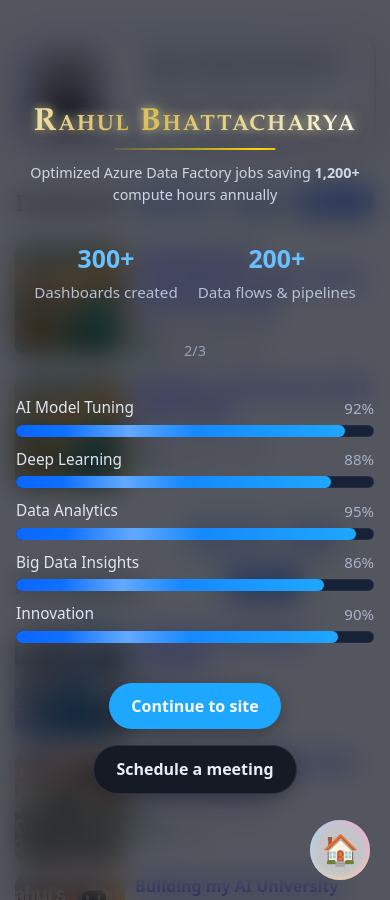
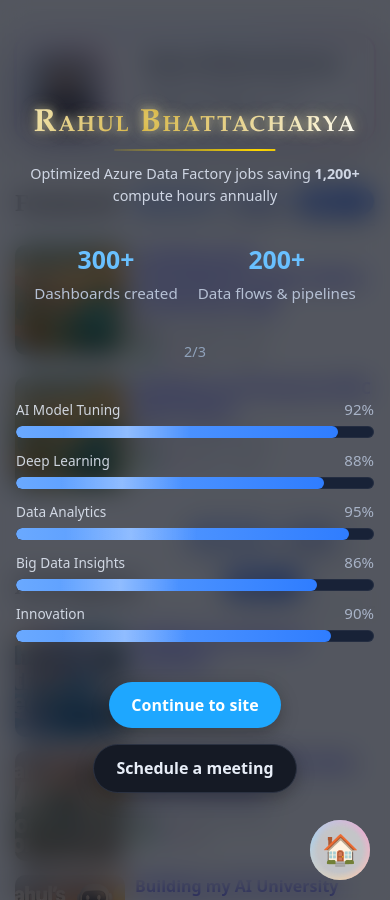
Before and after one commit to RahulBhattacharya1/RahulBhattacharya1.github.io, a Jekyll site: the page built from index.html, in a window 390 px wide. Built offline with Jekyll 4.4.1, drawn with Linux system fonts in a browser that asks for light colours; the list of posts is cut into pages by our own code.

Commit message:
Update rb_intro.css

```diff
--- a/assets/css/rb_intro.css
+++ b/assets/css/rb_intro.css
@@ -241,3 +241,67 @@
 
 /* Ensure the bar can truly expand */
 .rbx-bar{ width: 100%; min-width: 0; }
+
+/* ===== Compact metrics & bars (non-destructive overrides) ===== */
+:root{
+  /* Tunables */
+  --metric-label-size: clamp(0.8rem, 1.2vw, 0.95rem);
+  --skill-name-size:  clamp(0.85rem, 1.3vw, 1rem);
+  --pct-size:         clamp(0.8rem, 1.1vw, 0.95rem);
+  --bar-h:            8px;                 /* was chunky; slimmer */
+  --bar-radius:       999px;               /* fully pill */
+  --bar-gap:          10px;                /* spacing between rows */
+  --bar-track-alpha:  0.14;                /* lighter track */
+  --bar-fill-alpha:   0.95;                /* reduce glow */
+}
+
+/* 1) Metrics: numbers stay; labels smaller */
+.rbx-metric .label,
+.rbx-metrics .label,
+.rbx-metric .caption,
+.rbx-metrics .caption {
+  font-size: var(--metric-label-size);
+  line-height: 1.25;
+  opacity: 0.9;
+  margin-top: 4px;
+}
+
+/* 2) Progress-bucket titles on the left (e.g., "AI Model Tuning") */
+.rbx-skills .name,
+.rbx-bars .name,
+.rbx-skill-name,
+.rbx-skill .title {
+  font-size: var(--skill-name-size);
+  line-height: 1.25;
+  opacity: 0.9;
+}
+
+/* 3) Bars themselves — slimmer, cleaner, less glow */
+.rbx-bar,
+.rbx-bars .bar {
+  display: grid;
+  grid-template-columns: 1fr auto;   /* track + optional % label on right */
+  align-items: center;
+  gap: 8px;
+  margin: 0;                         /* remove extra vertical bloat */
+}
+
+.rbx-bar-track,
+.rbx-bars .track {
+  position: relative;
+  width: 100%;
+  height: var(--bar-h);
+  border-radius: var(--bar-radius);
+  background: rgba(255,255,255,var(--bar-track-alpha));  /* subtler track */
+  overflow: hidden;
+  box-shadow: none;                  /* kill heavy inner/outer shadows */
+}
+
+.rbx-bar-fill,
+.rbx-bars .fill {
+  height: 100%;
+  border-radius: inherit;
+  box-shadow: none;                  /* remove glow/bloom */
+  /* keep your existing gradient/color; if none, a soft blue: */
+  background: linear-gradient(90deg, #6aa9ff, #2f7dff);
+  opaci
```
